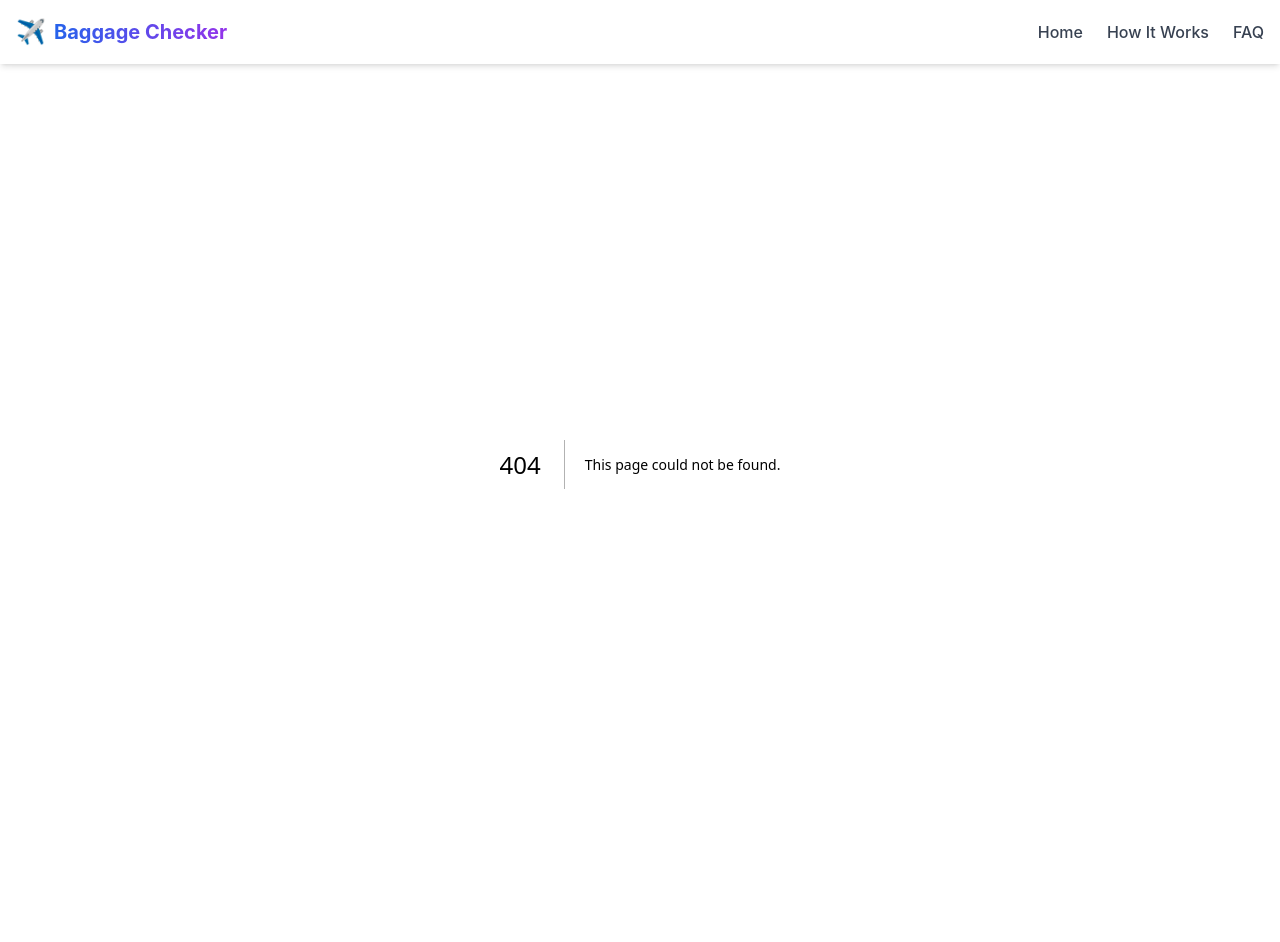
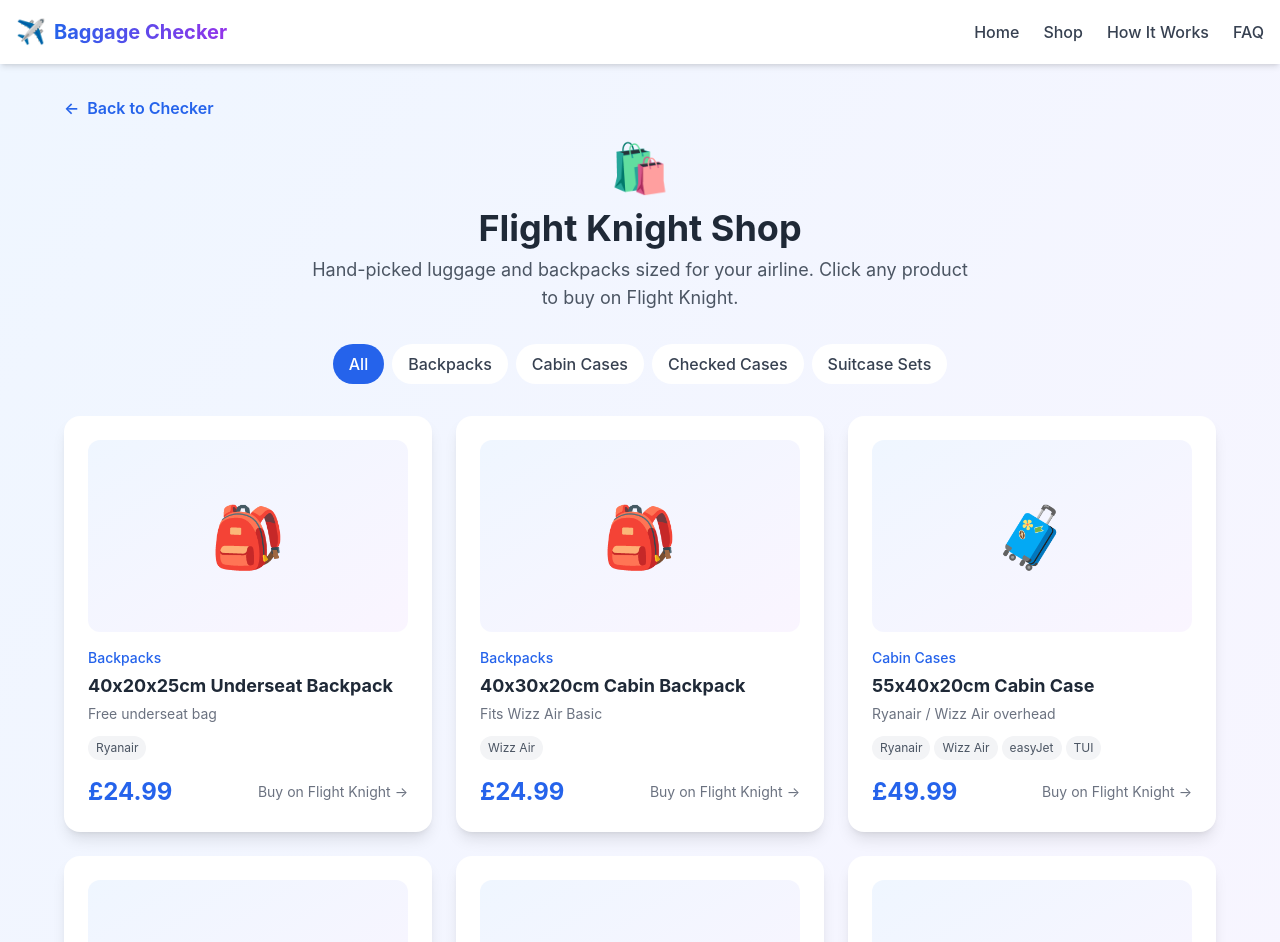
Before and after one commit to nilo1221/baggage-checker, a Next.js app: page /shop in a window 1280 px wide. Before the commit this address had no page. Shown: the top 942 px of the page. Before the commit the page ends 864 px from the top, so only its background shows below. Built offline with nearby package versions, Linux system fonts and the light colour scheme.

Commit message:
Add Shop page with Flight Knight product grid and deep links

```diff
--- /dev/null
+++ b/app/shop/page.js
@@ -0,0 +1,211 @@
+'use client'
+
+import { useState } from 'react'
+import { useRouter } from 'next/navigation'
+
+const AFFILIATE_LINK = 'https://flightknight.pxf.io/c/7316518/3849106/46776'
+
+const getDeepLink = (path) => {
+  return `${AFFILIATE_LINK}?u=${encodeURIComponent(`https://flightknight.com${path}`)}`
+}
+
+const products = [
+  {
+    id: 'fk-40x20x25-backpack',
+    name: '40x20x25cm Underseat Backpack',
+    tagline: 'Free underseat bag',
+    price: '£24.99',
+    emoji: '🎒',
+    category: 'Backpacks',
+    airlines: ['Ryanair'],
+    path: '/collections/backpacks'
+  },
+  {
+    id: 'fk-40x30x20-backpack',
+    name: '40x30x20cm Cabin Backpack',
+    tagline: 'Fits Wizz Air Basic',
+    price: '£24.99',
+    emoji: '🎒',
+    category: 'Backpacks',
+    airlines: ['Wizz Air'],
+    path: '/collections/backpacks'
+  },
+  {
+    id: 'fk-55x40x20-cabin',
+    name: '55x40x20cm Cabin Case',
+    tagline: 'Ryanair / Wizz Air overhead',
+    price: '£49.99',
+    emoji: '🧳',
+    category: 'Cabin Cases',
+    airlines: ['Ryanair', 'Wizz Air', 'easyJet', 'TUI'],
+    path: '/collections/cabin-cases'
+  },
+  {
+    id: 'fk-56x45x25-cabin',
+    name: '56x45x25cm Cabin Case',
+    tagline: 'BA / easyJet max size',
+    price: '£59.99',
+    emoji: '🧳',
+    category: 'Cabin Cases',
+    airlines: ['British Airways', 'easyJet', 'Jet2'],
+    path: '/collections/cabin-cases'
+  },
+  {
+    id: 'fk-55x35x25-cabin',
+    name: '55x35x25cm Cabin Case',
+    tagline: 'Air France / KLM fit',
+    price: '£54.99',
+    emoji: '🧳',
+    category: 'Cabin Cases',
+    airlines: ['Air France', 'KLM'],
+    path: '/collections/cabin-cases'
+  },
+  {
+    id: 'fk-45x36x20-cabin',
+    name: '45x36x20cm Cabin Case',
+    tagline: 'easyJet free overhead',
+    price: '£49.99',
+    emoji: '🧳',
+    category: 'Cabin Cases',
+    airlines: ['easyJet'],
+    path: '/collections/cabin-cases'
+  },
+  {
+    id: 'fk-checked-large',
+    name: 'Large Checked Suitcase',
+    tagline: 'For longer trips',
+    price: '£69.99',
+    emoji: '🧳',
+    category: 'Checked Cases',
+    airlines: ['All airlines'],
+    path: '/collections/checked-cases'
+  },
+  {
+    id: 'fk-suitcase-set',
+    name: 'Cabin + Checked Set',
+    tagline: 'Best value bundle',
+    price: '£129.99',
+    emoji: '🏷️',
+    category: 'Suitcase Sets',
+    airlines: ['All airlines'],
+    path: '/collections/suitcase-sets'
+  }
+]
+
+const categories = ['All', 'Backpacks', 'Cabin Cases', 'Checked Cases', 'Suitcase Sets']
+
+export default function ShopPage() {
+  const router = useRouter()
+  const [selectedCategory, setSelectedCategory] = useState('All')
+
+  const filteredProducts = selectedCategory === 'All'
+    ? products
+    : products.filter(p => p.category === selectedCategory)
+
+  return (
+    <div className="min-h-screen bg-gradient-to-br from-blue-50 to-purple-50">
+      <div className="container mx-auto px-4 py-8">
+        <div className="max-w-6xl mx-auto">
+          <button
+            onClick={() => router.push('/')}
+            className="mb-6 flex items-center space-x-2 text-blue-600 hover:text-blue-800 font-semibold"
+          >
+            <span>←</span>
+            <span>Back to Checker</span>
+          </button>
+
+          <div className="text-center mb-8">
+            <span className="text-5xl mb-4 block">🛍️</span>
+            <h1 className="text-4xl font-bold text-gray-800 mb-2">
+              Flight Knight Shop
+            </h1>
+            <p className="text-lg text-gray-600 max-w-2xl mx-auto">
+              Hand-picked luggage and backpacks sized for your airline. Click any product to buy on Flight Knight.
+            </p>
+          </div>
+
+          <div className="flex flex-wrap justify-center gap-2 mb-8">
+            {categories.map((category) => (
+              <button
+                key={category}
+                onClick={() => setSelectedCategory(category)}
+                className={`px-4 py-2 rounded-full font-medium transition-colors ${
+                  selectedCategory === category
+                    ? 'bg-blue-600 text-white'
+                    : 'bg-white text-gray-700 hover:bg-gray-100'
+                }`}
+              >
+                {category}
+              </button>
+            ))}
+          </div>
+
+          <div className="grid grid-cols-1 sm:grid-cols-2 lg:grid-cols-3 gap-6">
+            {filteredProducts.map((product) => (
+              <a
+                key={product.id}
+                href={getDeepLink(product.path)}
+                target="_blank"
+                rel="sponsored"
+                className="bg-white rounded-2xl shadow-lg p-6 hover:shadow-xl transition-shadow group"
+              >
+                <div className="bg-gradient-to-br from-blue-50 to-purple-50 rounded-xl h-48 flex items-center justify-center mb-4 text-6xl group-hover:scale-105 transition-transform">
+                  {product.emoji}
+                </div>
+                <div className="text-sm text-blue-600 font-medium mb-1">
+                  {product.category}
+                </div>
+                <h3 className="text-lg font-bold text-gray-800 mb-1">
+                  {product.name}
+                </h3>
+                <p className="text-sm text-gray-500 mb-3">
+                  {product.tagline}
+                </p>
+                <div className="flex flex-wrap gap-1 mb-4">
+                  {product.airlines.map((airline) => (
+                    <span
+                      key={airline}
+                      className="text-xs px-2 py-1 bg-gray-100 text-gray-600 rounded-full"
+                    >
+                      {airline}
+                    </span>
+                  ))}
+                </div>
+                <div className="flex items-center justify-between">
+                  <span className="text-2xl font-bold text-blue-600">
+                    {product.price}
+                  </span>
+                  <span className="text-sm text-gray-500 group-hover:text-blue-600 transition-colors">
+                    Buy on Flight Knight →
+                  </span>
+                </div>
+              </a>
+            ))}
+          </div>
+
+          <div className="mt-12 grid grid-cols-1 md:grid-cols-3 gap-4 text-center">
+            <div className="bg-white rounded-xl p-4 shadow-md">
+              <span className="text-2xl mb-2 block">🚚</span>
+              <h4 className="font-semibold text-gray-800">Free Same Day Dispatch</h4>
+              <p className="text-sm text-gray-500">On orders placed before 3pm</p>
+            </div>
+            <div className="bg-white rounded-xl p-4 shadow-md">
+              <span className="text-2xl mb-2 block">💰</span>
+              <h4 className="font-semibold text-gray-800">Stock Up & Save</h4>
+              <p className="text-sm text-gray-500">10% off 2+ items, 15% off 3+</p>
+            </div>
+            <div className="bg-white rounded-xl p-4 shadow-md">
+              <span className="text-2xl mb-2 block">💳</span>
+              <h4 className="font-semibold text-gray-800">Buy Now, Pay Later</h4>
+              <p className="text-sm text-gray-500">Klarna available at checkout</p>
+            </div>
+          </div>
+
+          <p className="mt-8 text-center text-sm text-gray-500">
+            Affiliate links — You support us at no extra cost when you buy through these links.
+          </p>
+        </div>
+      </div>
+    </div>
+  )
+}
--- a/components/Navbar.js
+++ b/components/Navbar.js
@@ -35,6 +35,12 @@
               Home
             </a>
             <a
+              href="/shop"
+              className="text-gray-700 hover:text-blue-600 font-medium transition-colors"
+            >
+              Shop
+            </a>
+            <a
               href="/how-it-works"
               className="text-gray-700 hover:text-blue-600 font-medium transition-colors"
             >
```
